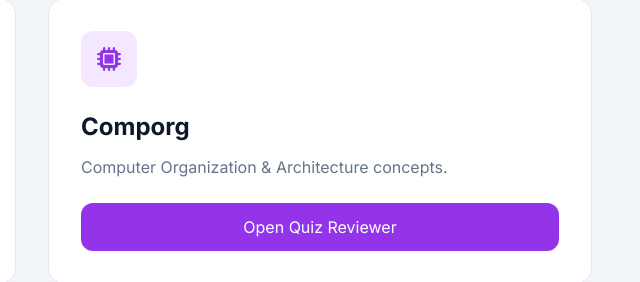
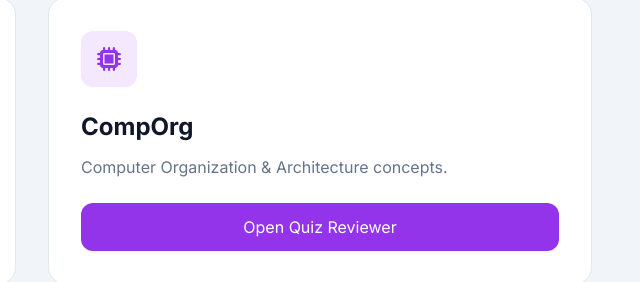
Before and after one commit to Jimar143/2nd-Sem-BSCS-3-Midterms, a plain HTML site: page index.html in a window 1280 px wide. Shown: the part 271-553 px from the top of the page, 608-1248 px from the left. Drawn offline with nearby package versions, Linux system fonts and the light colour scheme.

Commit message:
update index.html

```diff
--- a/index.html
+++ b/index.html
@@ -93,7 +93,7 @@
                 <div class="w-14 h-14 bg-purple-100 dark:bg-purple-900 text-purple-600 dark:text-purple-400 rounded-xl flex items-center justify-center text-2xl mb-6">
                     <i class="fas fa-microchip"></i>
                 </div>
-                <h2 class="text-2xl font-bold mb-3">Comporg</h2>
+                <h2 class="text-2xl font-bold mb-3">CompOrg</h2>
                 <p class="text-slate-500 dark:text-slate-400 mb-6">
                     Computer Organization & Architecture concepts.
                 </p>
```
